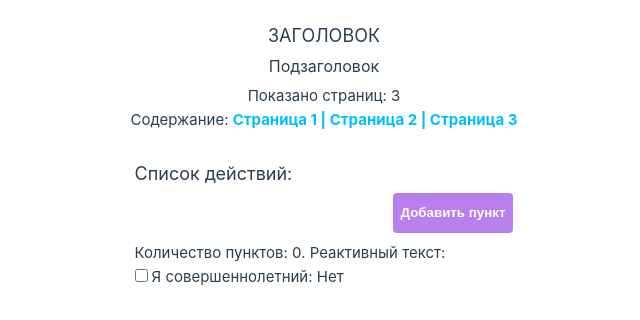
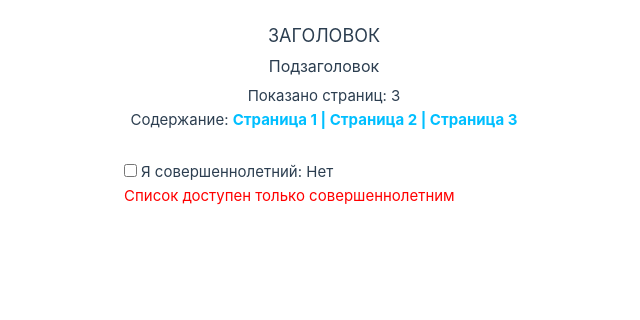
Before and after one commit to dgokokonda/vue3-training, a Vue app: page / in a window 1280 px wide. Shown: the top 320 px of the page, without its empty margins (316-956 px from the left). Built offline with nearby package versions, Linux system fonts and the light colour scheme.

Commit message:
feat (Conditional Rendering): Добавлено условное отображение элементов в ToDoList

```diff
--- a/src/components/pages/ToDoList/ToDoList.vue
+++ b/src/components/pages/ToDoList/ToDoList.vue
@@ -1,20 +1,34 @@
 <template>
   <div class="list-wrapper">
-    <h4>Список действий:</h4>
-    <div class="control-panel">
-      <input v-model.trim="text" type="text" @keyup.enter="addText" @input="input" class="editor" />
-      <button class="text-button" :disabled="!text.length" @click="addText">Добавить пункт</button>
-    </div>
-    <div class="list">{{ `Количество пунктов: ${todos.length}. Реактивный текст: ${text}` }}</div>
     <input type="checkbox" id="adult" :value="isAdult" @input="checkAdult" />
     <label for="adult">{{ `Я совершеннолетний: ${!isAdult ? 'Нет' : 'Да'}` }}</label>
+
+    <template v-if="isAdult">
+      <h4>Список действий:</h4>
+      <div class="control-panel">
+        <input
+          v-model.trim="text"
+          type="text"
+          @keyup.enter="addText"
+          @input="input"
+          class="editor"
+        />
+        <button class="text-button" :disabled="!text.length" @click="addText">
+          Добавить пункт
+        </button>
+      </div>
+      <div v-show="todos.length" class="list">
+        {{ `Количество пунктов: ${todos.length}. Реактивный текст: ${text}` }}
+      </div>
+    </template>
+    <div style="color: red" v-else>Список доступен только совершеннолетним</div>
   </div>
 </template>
 <script setup lang="ts">
 import { reactive, ref } from 'vue'
 import type { TextType, TodosType, CheckboxType } from './types/types'
 const text = ref<TextType>('')
-const todos = reactive<TodosType>([])
+let todos = reactive<TodosType>([])
 const isAdult = ref<CheckboxType>(false)
 
 function input(e) {
@@ -23,6 +37,10 @@ function input(e) {
 
 function checkAdult() {
   isAdult.value = !isAdult.value
+  if (isAdult.value) {
+    text.value = ''
+    todos = []
+  }
 }
 
 function addText() {
@@ -33,6 +51,7 @@ function addText() {
 </script>
 <style lang="scss" scoped>
 .list-wrapper {
+  width: 400px;
   margin: 12px;
 
   h4 {
```
